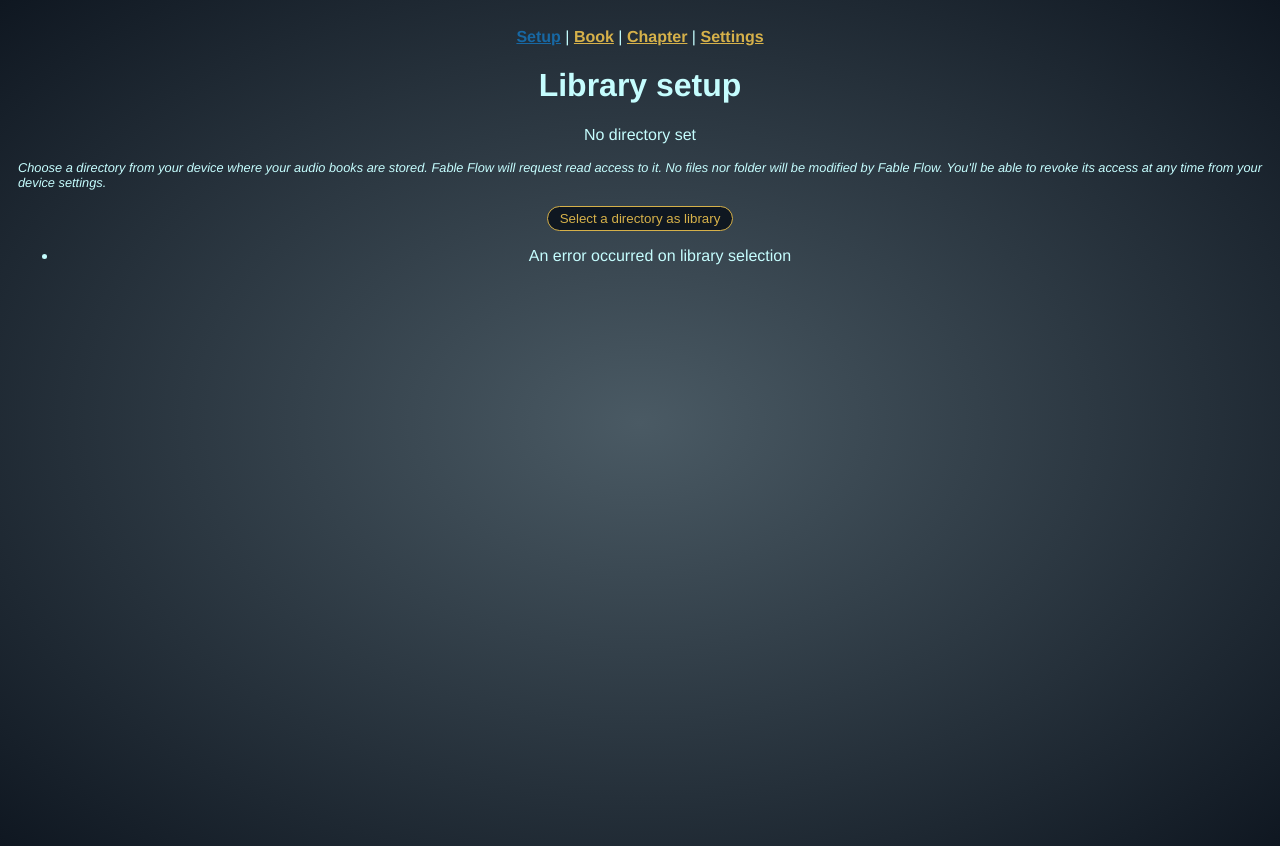
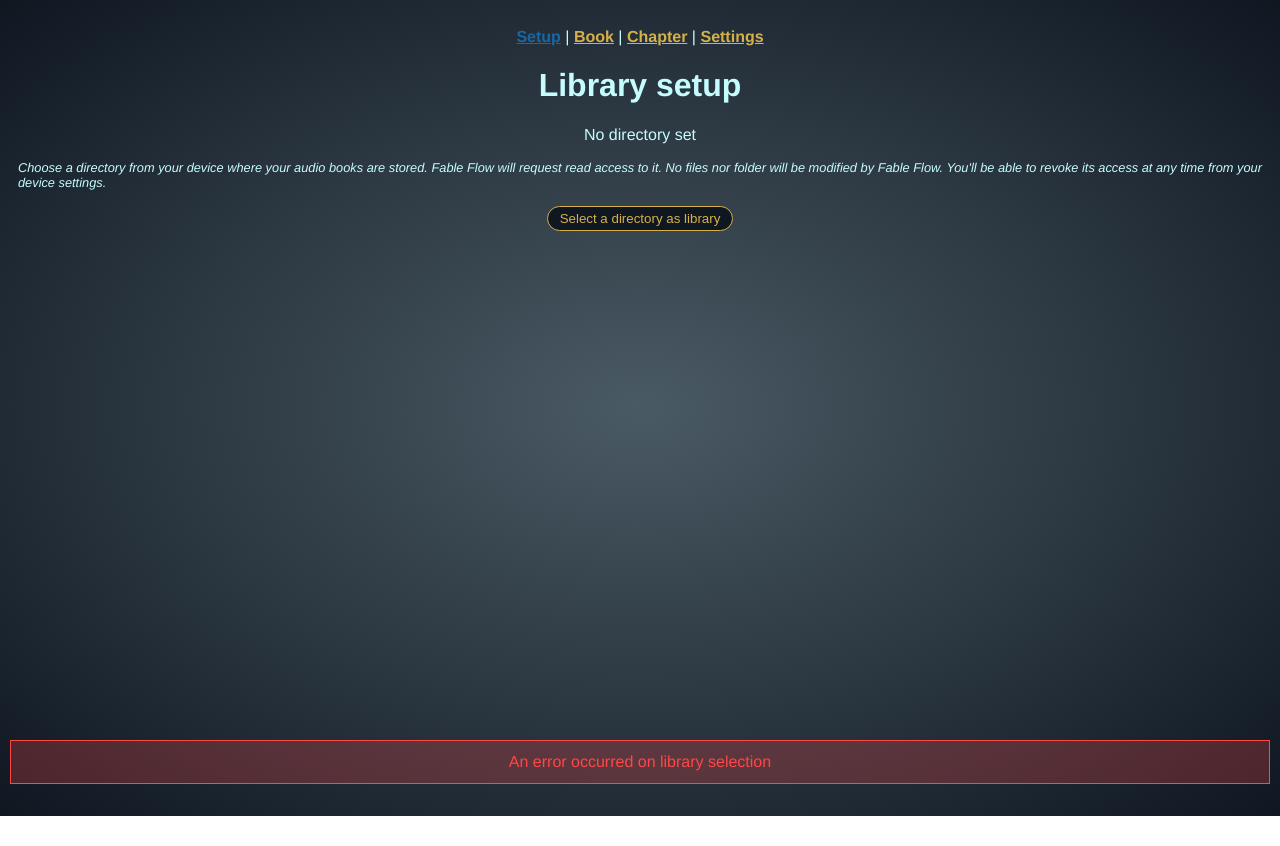
Before and after one commit to Keiwen/fable-flow, a Vue app: page /#/setup in a window 1280 px wide. Both pictures are taken after a click on the button "Select a directory as library". After the commit the page ends 816 px from the top, so only its background shows below. Built offline with nearby package versions, Linux system fonts and the light colour scheme.

Commit message:
feat: FF-14 Add base style
flash messages

```diff
--- a/src/App.vue
+++ b/src/App.vue
@@ -4,6 +4,14 @@ import { computed } from 'vue'
 
 const { flashMessages } = useFlashMessages()
 const messages = computed(() => flashMessages.value)
+
+const computeAlertClass = (type) => {
+  switch (type) {
+    case 'error': return 'alert-danger'
+    default:
+      return 'alert-' + type
+  }
+}
 
 </script>
 
@@ -15,10 +23,10 @@ const messages = computed(() => flashMessages.value)
     <router-link to="/settings">Settings</router-link>
   </nav>
   <router-view/>
-  <div>
-    <ul>
-      <li v-for="(message, msgIndex) in messages" :key="msgIndex">{{ message.message }}</li>
-    </ul>
+  <div class="message-container">
+    <div v-for="(message, msgIndex) in messages" :key="msgIndex" class="alert" :class="computeAlertClass(message.type)" >
+      {{ message.message }}
+    </div>
   </div>
 </template>
 
--- a/src/assets/scss/common.scss
+++ b/src/assets/scss/common.scss
@@ -27,6 +27,7 @@ body {
     min-height: 100vh;
     height: auto;
     padding: 20px 10px 10px 10px;
+    box-sizing: border-box;
 
     form {
         text-align: justify;
@@ -97,4 +98,39 @@ body {
         }
     }
 
+    .message-container {
+        position: fixed;
+        width: 100%;
+        bottom: 0;
+        left: 0;
+        z-index: 10;
+    }
+
+    .alert {
+        margin-right: 10px;
+        margin-left: 10px;
+        padding: .75rem 1.25rem;
+        margin-bottom: 1rem;
+        @include containerColor($light);
+        @include animation(puff-in, 0.7s, linear, 1);
+        &.alert-primary {
+            @include containerColor($primary);
+        }
+        &.alert-secondary {
+            @include containerColor($primary);
+        }
+        &.alert-success {
+            @include containerColor($success);
+        }
+        &.alert-info {
+            @include containerColor($info);
+        }
+        &.alert-warning {
+            @include containerColor($warning);
+        }
+        &.alert-danger {
+            @include containerColor($danger);
+        }
+    }
+
 }
```
